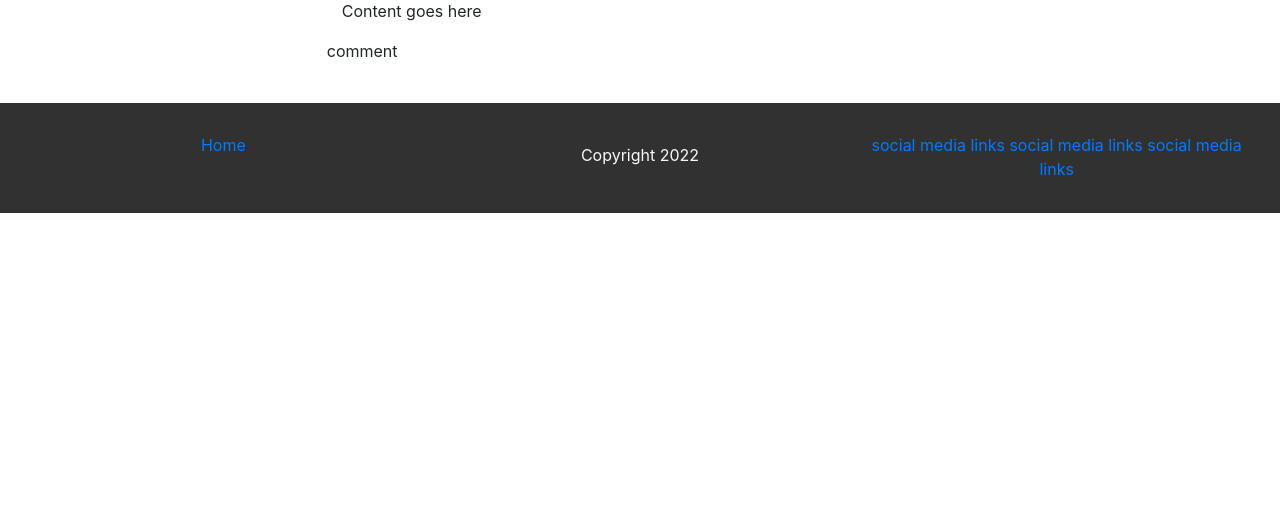
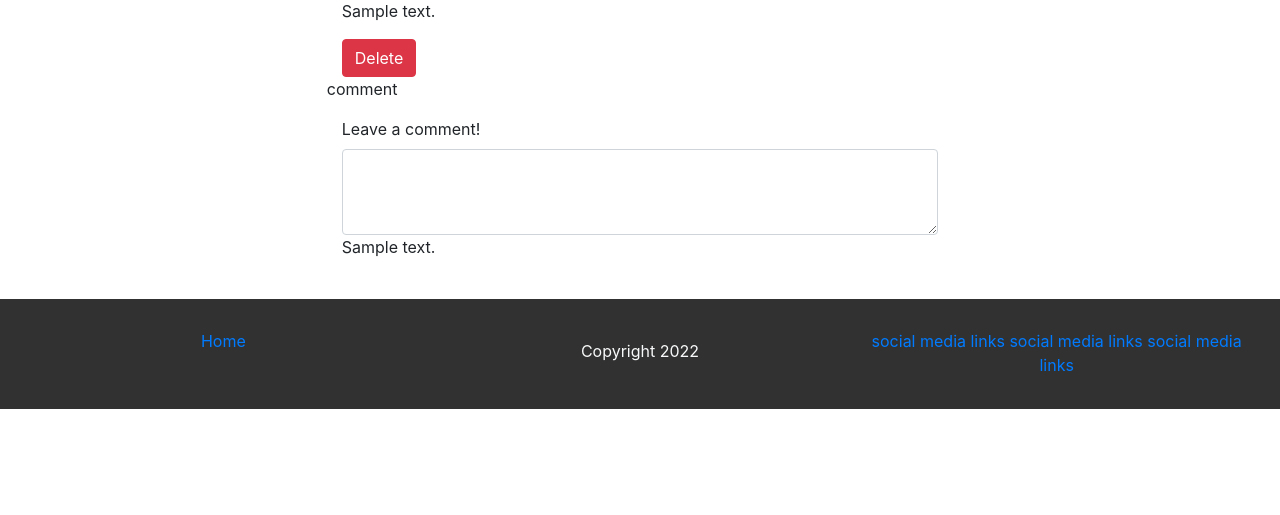
Before and after one commit to Vaugert/Crispy-feed, a Django app: template templates/posts/post_details.html in a window 1280 px wide. Shown: the part 113-628 px from the top of the page. Run offline with Django 3.2, Linux system fonts and the light colour scheme; the template is opened without the code that fills it: values that come from a table or form of the project are taken from there, others are empty; tables that the repository leaves empty hold one stand-in row (values such as "Sample post"); some libraries are stand-ins or nearby versions.

Commit message:
create final views and wire up urls

```diff
--- a/feed/forms.py
+++ b/feed/forms.py
@@ -9,3 +9,20 @@ class CommentForm(forms.ModelForm):
         }
         model = Comment
         widgets = {'content': forms.Textarea(attrs={'class': 'form-control', 'rows': 3})}
+
+
+class PostForm(forms.ModelForm):
+    """Create A Post"""
+    class Meta:
+        """Meta Class"""
+        model = Post
+        fields = ('title', 'content')
+
+        widgets = {
+            'title': forms.TextInput(attrs={
+                'class': 'form-control',
+                }),
+            'content': forms.Textarea(attrs={
+                'class': 'form-control',
+                'placeholder': 'optional'})
+        }
--- a/feed/urls.py
+++ b/feed/urls.py
@@ -3,7 +3,10 @@ from . import views
 from .models import Post
 
 urlpatterns = [
-    path('post_details/<int:pk>', views.post_details, name='post'),
+    path('post_details/<int:pk>', views.post_details, name='post_details'),
     path('accounts/', include('allauth.urls')),
+    path('delete_post/<int:pk>', views.delete_post, name='delete_post'),
+    path('edit_post/<int:pk>', views.edit_post, name='edit_post'),
+    path('create_post', views.create_post, name='delete_post')
 
 ]
--- a/templates/posts/post_details.html
+++ b/templates/posts/post_details.html
@@ -1,29 +1,28 @@
-{% extends 'base.html' %} {% block content %}
+{% extends 'base.html' %}
 
 {% load crispy_forms_tags %}
-
-<header class="masthead" style="background-image: url('assets/img/post-bg.jpg')">
-    <div class="container position-relative px-4 px-lg-5">
-        <div class="row gx-4 gx-lg-5 justify-content-center">
-            <div class="col-md-10 col-lg-8 col-xl-7">
-                <div class="post-heading">
-                    <h1>Title goes here</h1>
+{% block content %}
 
 
-                </div>
-            </div>
-        </div>
-    </div>
-</header>
-<!-- Post Content-->
 <article class="mb-4">
     <div class="container px-4 px-lg-5">
         <div class="row gx-4 gx-lg-5 justify-content-center">
             <div class="col-md-10 col-lg-8 col-xl-7">
-                <p>Content goes here</p>
-                </p>
+                <h1>{{ post.title }}</h1>
+                <p>{{ post.content }}</p>
+                <a href="{% url 'delete_post' post.pk %}" class="btn btn-danger">Delete</a>
                 <div class="row">
                     <p>comment</p>
+                    <div class="col-12">
+                        <form method="POST" action="">
+                            {{ form }}
+                        </form>
+                    </div>
+                    {% for comment in comments %}
+                    <div class="col-12">
+                        <p> {{ comment.content }}</p>
+                    </div>
+                    {% endfor %}
                 </div>
             </div>
         </div>
@@ -32,4 +31,4 @@
 
 
 
-{% endblock content %}
+{% endblock %}
```
Also changed, not shown: feed/views.py (+33 -17 lines), templates/posts/create_post.html (added), templates/posts/edit_post.html (added).
